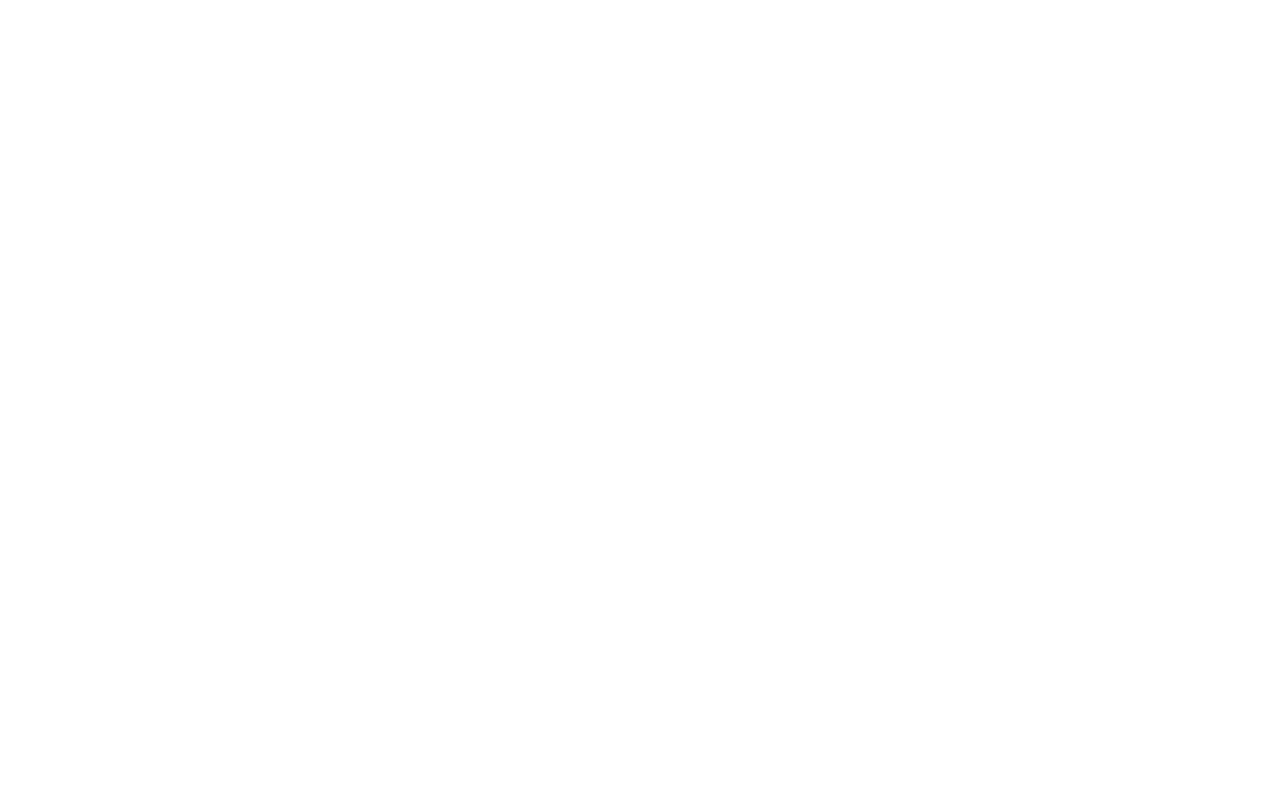
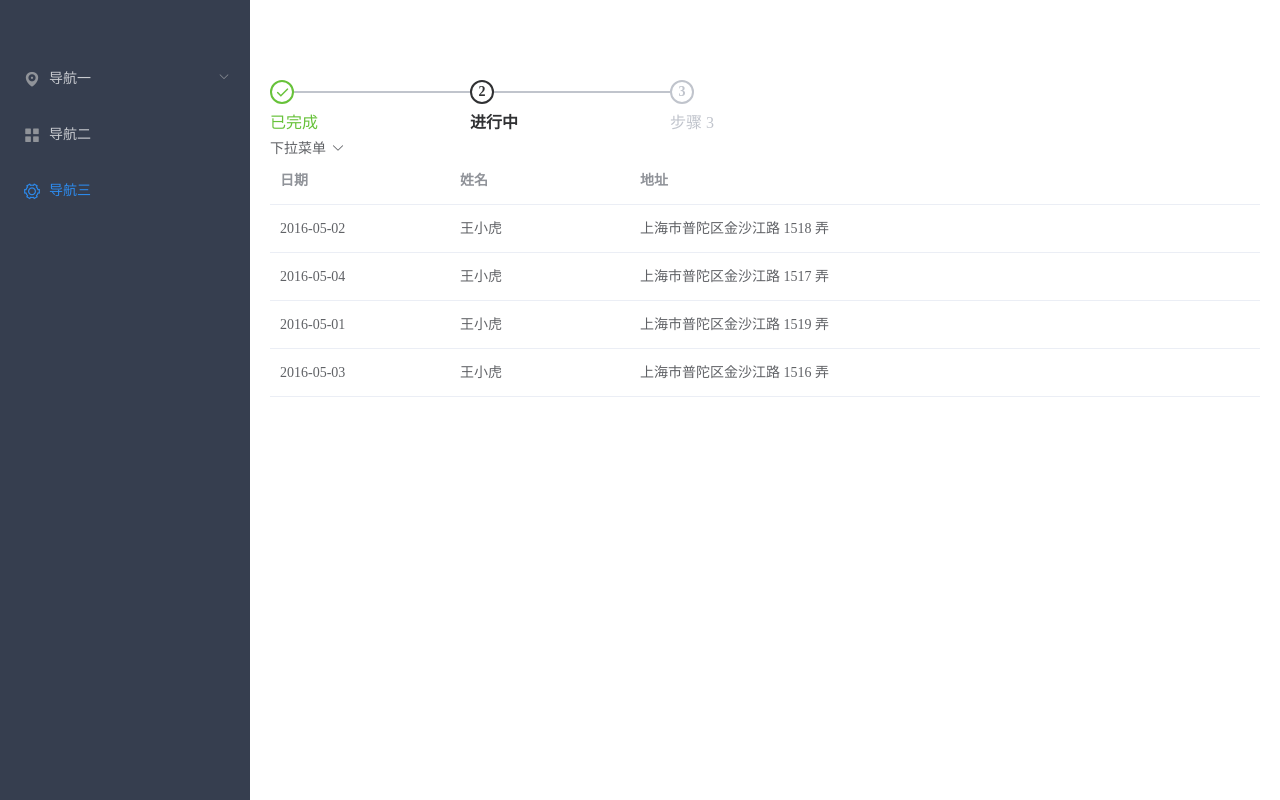
Before and after one commit to lichenabson/demo, a Vue app: page /dashboard in a window 1280 px wide. Built offline with nearby package versions, Linux system fonts and the light colour scheme.

Commit message:
update lots of file

```diff
--- a/config/index.js
+++ b/config/index.js
@@ -23,7 +23,7 @@
   },
   dev: {
     env: require('./dev.env'),
-    port: 8080,
+    port: 8081,
     autoOpenBrowser: true,
     assetsSubDirectory: 'static',
     assetsPublicPath: '/',
--- a/package.json
+++ b/package.json
@@ -37,6 +37,7 @@
     "cross-spawn": "^5.0.1",
     "css-loader": "^0.28.0",
     "cssnano": "^3.10.0",
+    "element-ui": "^2.0.4",
     "eslint": "^3.19.0",
     "eslint-config-standard": "^6.2.1",
     "eslint-friendly-formatter": "^3.0.0",
--- a/src/App.vue
+++ b/src/App.vue
@@ -1,15 +1,74 @@
 <template>
-  <div id="app12">
-    <router-view ref="editUser"></router-view>
+  <div class="app-main">
+    <!--<div>
+      顶部顶部顶部
+    </div>
+    <div id="app12">
+      <router-view ref="editUser"></router-view>
+    </div>-->
+    <el-container style="height: 100%">
+      <el-aside style="width: 250px;height: 100%">
+          <el-row style="height: 100%">
+            <el-col :span="24" style="height: 100%">
+              <el-menu default-active="/" class="el-menu-vertical-demo"
+                       background-color="#363e4f"
+                       text-color="#c9cbd0"
+                       active-text-color="#2d8cf0" style="border-right: none;height: 100%" :router=true>
+                <div style="height: 50px"></div>
+                <el-submenu index="1">
+                  <template slot="title">
+                    <i class="el-icon-location"></i>
+                    <span>导航一</span>
+                  </template>
+                  <el-submenu index="1-4">
+                    <template slot="title">
+                      <i class="el-icon-setting"></i>
+                      选项4
+                    </template>
+                    <el-menu-item index="/dashboard"> <i class="el-icon-menu"></i>选项1</el-menu-item>
+                  </el-submenu>
+                </el-submenu>
+                <el-menu-item index="/test" >
+                  <i class="el-icon-menu"></i>
+                  <span slot="title">导航二</span>
+                </el-menu-item>
+                <el-menu-item index="/" >
+                  <i class="el-icon-setting"></i>
+                  <span slot="title">导航三</span>
+                </el-menu-item>
+              </el-menu>
+            </el-col>
+          </el-row>
+      </el-aside>
+      <el-container>
+        <el-header style="padding: 0">
+          <el-row>
+            <el-col :span="24" style="height: 60px;background-color: white;"></el-col>
+          </el-row>
+        </el-header>
+        <el-main>
+          <div>
+            <router-view ref="editUser"></router-view>
+          </div>
+        </el-main>
+      </el-container>
+    </el-container>
   </div>
 </template>
 <style >
-#app12 {
-  font-family: 'Avenir', Helvetica, Arial, sans-serif;
-  -webkit-font-smoothing: antialiased;
-  -moz-osx-font-smoothing: grayscale;
-  text-align: center;
-  color: #2c3e50;
-  margin-top: 60px;
-}
+  body{
+    margin: 0;
+    padding: 0;
+  }
+  body,html{
+    width: 100%;
+    height: 100%;
+  }
+  .app-main {
+    width: 100%;
+    height: 100%;
+  }
+  .el-menu{
+    height: 100%;
+  }
 </style>
--- a/src/components/Hello.vue
+++ b/src/components/Hello.vue
@@ -1,6 +1,9 @@
 <template>
   <div class="hello">
     <h1>{{ msg }}</h1>
+    <el-row>
+      <el-col :span="24"><div class="grid-content bg-purple-dark"></div></el-col>
+    </el-row>
     <router-link to="/test">Go to Foo</router-link>
     <h2><a href="/test">welcome</a></h2>
   </div>
@@ -22,4 +25,31 @@
 h1, h2 {
   font-weight: normal;
 }
+
+.el-row {
+  margin-bottom: 20px;
+&:last-child {
+   margin-bottom: 0;
+ }
+}
+.el-col {
+  border-radius: 4px;
+}
+.bg-purple-dark {
+  background: #99a9bf;
+}
+.bg-purple {
+  background: #d3dce6;
+}
+.bg-purple-light {
+  background: #e5e9f2;
+}
+.grid-content {
+  border-radius: 4px;
+  min-height: 36px;
+}
+.row-bg {
+  padding: 10px 0;
+  background-color: #f9fafc;
+}
 </style>
--- /dev/null
+++ b/src/components/dashboard.vue
@@ -0,0 +1,65 @@
+<template xmlns="">
+ <div>
+   <el-steps :space="200" :active="1" finish-status="success">
+     <el-step title="已完成"></el-step>
+     <el-step title="进行中"></el-step>
+     <el-step title="步骤 3"></el-step>
+   </el-steps>
+   <el-dropdown>
+  <span class="el-dropdown-link">
+    下拉菜单<i class="el-icon-arrow-down el-icon--right"></i>
+  </span>
+     <el-dropdown-menu slot="dropdown">
+       <el-dropdown-item>黄金糕</el-dropdown-item>
+       <el-dropdown-item>狮子头</el-dropdown-item>
+       <el-dropdown-item>螺蛳粉</el-dropdown-item>
+       <el-dropdown-item disabled>双皮奶</el-dropdown-item>
+       <el-dropdown-item divided>蚵仔煎</el-dropdown-item>
+     </el-dropdown-menu>
+   </el-dropdown>
+   <el-table
+     :data="tableData"
+     style="width: 100%">
+     <el-table-column
+       prop="date"
+       label="日期"
+       width="180">
+     </el-table-column>
+     <el-table-column
+       prop="name"
+       label="姓名"
+       width="180">
+     </el-table-column>
+     <el-table-column
+       prop="address"
+       label="地址">
+     </el-table-column>
+   </el-table>
+ </div>
+</template>
+
+<script>
+  export default {
+    data () {
+      return {
+        tableData: [{
+          date: '2016-05-02',
+          name: '王小虎',
+          address: '上海市普陀区金沙江路 1518 弄'
+        }, {
+          date: '2016-05-04',
+          name: '王小虎',
+          address: '上海市普陀区金沙江路 1517 弄'
+        }, {
+          date: '2016-05-01',
+          name: '王小虎',
+          address: '上海市普陀区金沙江路 1519 弄'
+        }, {
+          date: '2016-05-03',
+          name: '王小虎',
+          address: '上海市普陀区金沙江路 1516 弄'
+        }]
+      }
+    }
+  }
+</script>
--- a/src/main.js
+++ b/src/main.js
@@ -3,8 +3,12 @@
 import Vue from 'vue'
 import App from './App'
 import router from './router'
+import ElementUI from 'element-ui'
+import 'element-ui/lib/theme-chalk/index.css'
 
 Vue.config.productionTip = false
+
+Vue.use(ElementUI)
 
 /* eslint-disable no-new */
 new Vue({
--- a/src/router/index.js
+++ b/src/router/index.js
@@ -2,6 +2,7 @@
 import Router from 'vue-router'
 import Hello from '@/components/Hello'
 import Test from '@/components/test'
+import Dashboard from '@/components/dashboard'
 
 Vue.use(Router)
 
@@ -16,6 +17,10 @@
       path: '/test',
       name: 'Test',
       component: Test
+    }, {
+      path: '/dashboard',
+      name: 'Dashboard',
+      component: Dashboard
     }
   ]
 })
```
